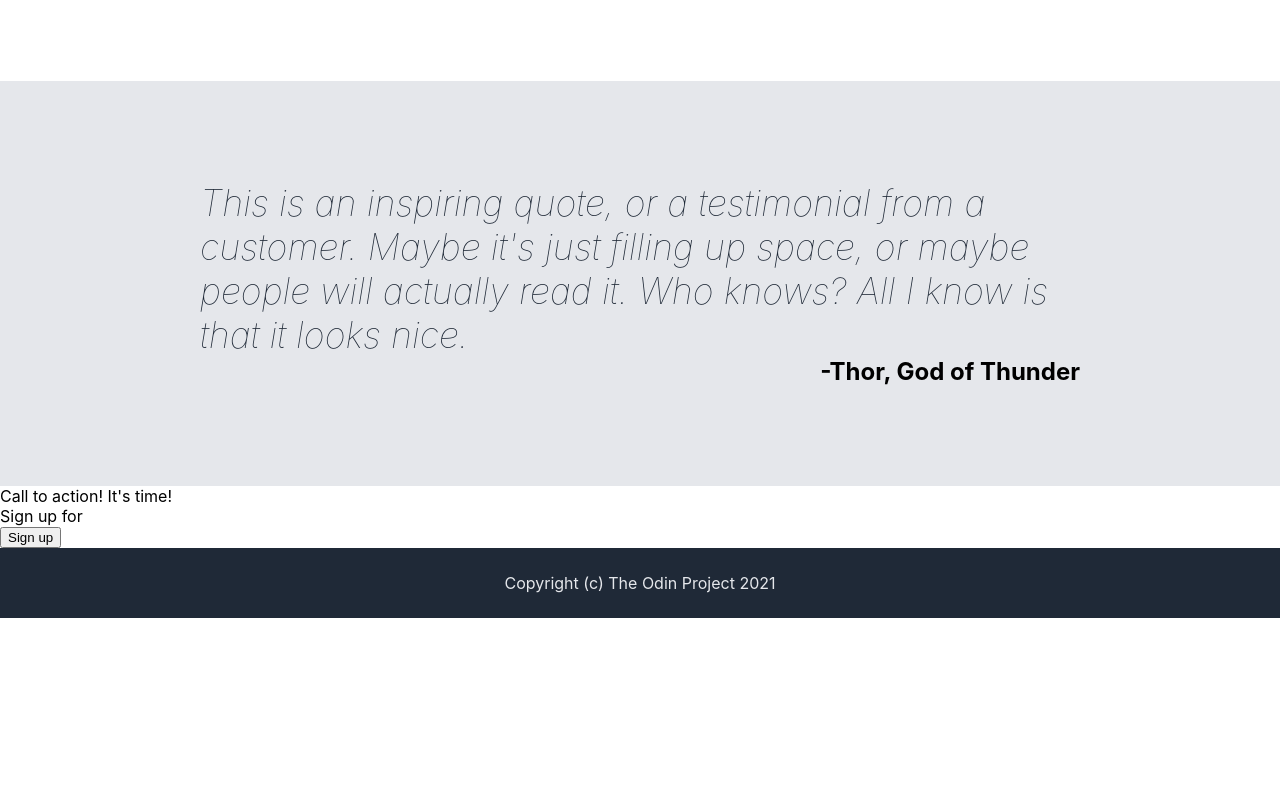
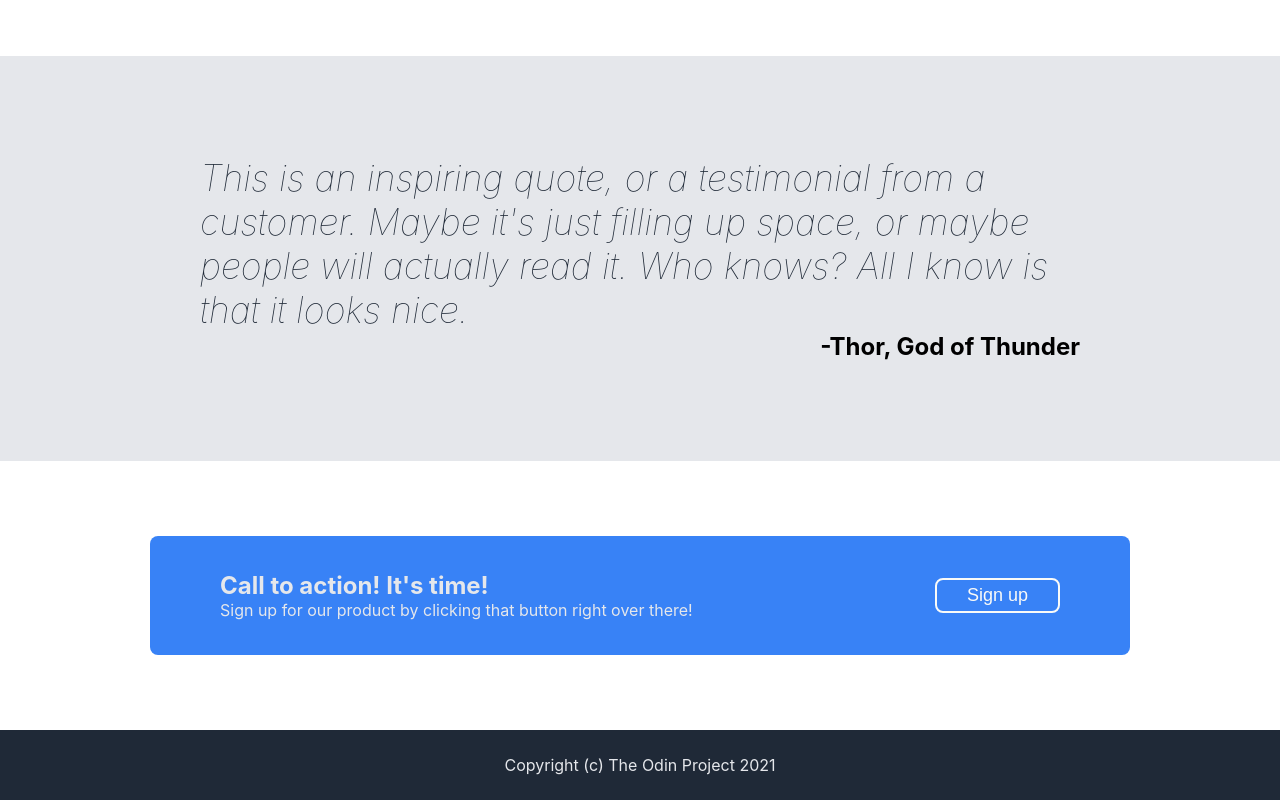
Before and after one commit to PorThePeople/landing-page, a plain HTML site: page index.html in a window 1280 px wide. Shown: the part 784-1584 px from the top of the page. Before the commit the page ends 1402 px from the top, so only its background shows below. Drawn offline with Linux system fonts and the light colour scheme.

Commit message:
Format Call-to-action banner on index page

```diff
--- a/index.html
+++ b/index.html
@@ -65,7 +65,7 @@
         <div class="banner">
             <div class="banner-text">
                 <div class="banner-head">Call to action! It's time!</div>
-                <div class="banner-subtext">Sign up for</div>
+                <div class="banner-subtext">Sign up for our product by clicking that button right over there!</div>
             </div>
             <div class="banner-button">
                 <button>Sign up</button>
--- a/styles.css
+++ b/styles.css
@@ -58,7 +58,7 @@ ul {
     color: #F9FAF8;
     margin-top: 15px;
     padding: 5px 30px;
-    border-radius: 10px;
+    border-radius: 8px;
     font-size: 18px;
     border: none;
 
@@ -77,7 +77,7 @@ ul {
     justify-content: center;
     align-items: center;
     padding-top: 35px;
-    padding-bottom: 100px;
+    padding-bottom: 75px;
 }
 
 .block-2-top {
@@ -127,6 +127,39 @@ img {
     font-size: 24px;
 }
 
+/* ----------------------------------Block 4--------------------------------------- */
+.banner {
+    display: flex;
+    background-color: #3882F6;
+    color: #F9FAF8;
+    gap: 50px;
+    justify-content: space-between;
+    align-items: center;
+    padding: 35px 70px;
+    margin: 75px 150px;
+    border-radius: 8px;
+}
+
+.banner-head {
+    font-size: 24px;
+    font-weight: bold;
+}
+
+.banner-text {
+    color: #E5E7EB;
+}
+
+.banner button {
+    background-color: #3882F6;
+    color: #F9FAF8;
+    border: #F9FAF8;
+    border-style: solid;
+    border-width: 2px;
+    border-radius: 8px;
+    padding: 5px 30px;
+    font-size: 18px;
+}
+
 /* ----------------------------------Footer---------------------------------------- */
 .footer {
     display: flex;
```
